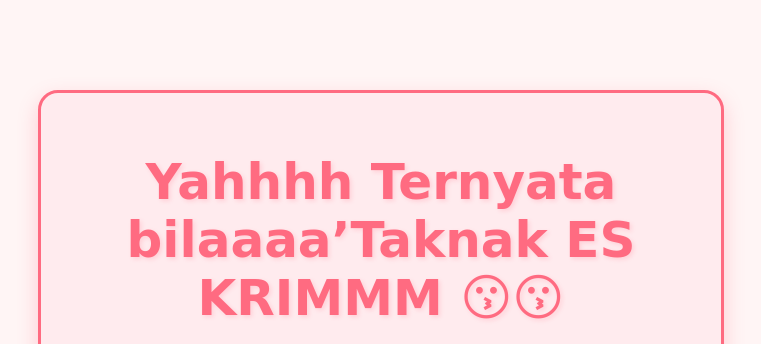
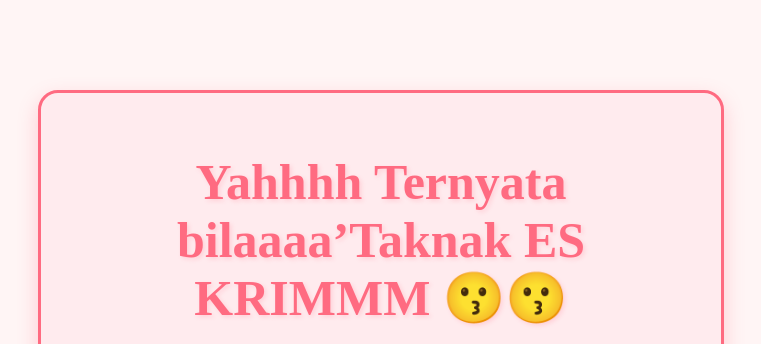
Before and after one commit to zevene88/my-web, a plain HTML site: page yes.html in a window 1280 px wide. Shown: the top 344 px of the page, without its empty margins (259-1020 px from the left). Drawn offline with Linux system fonts and the light colour scheme; grey boxes are pictures that could not be loaded.

Commit message:
Update yes_style.css

```diff
--- a/yes_style.css
+++ b/yes_style.css
@@ -6,7 +6,7 @@ body {
     align-items: center;
     height: 100vh;
     background-color: #fff5f5;
-    font-family: 'Indie Flower', cursive;
+    font-family: 'Daily Bubble', cartoon;
     overflow: hidden;
 }
 
```
